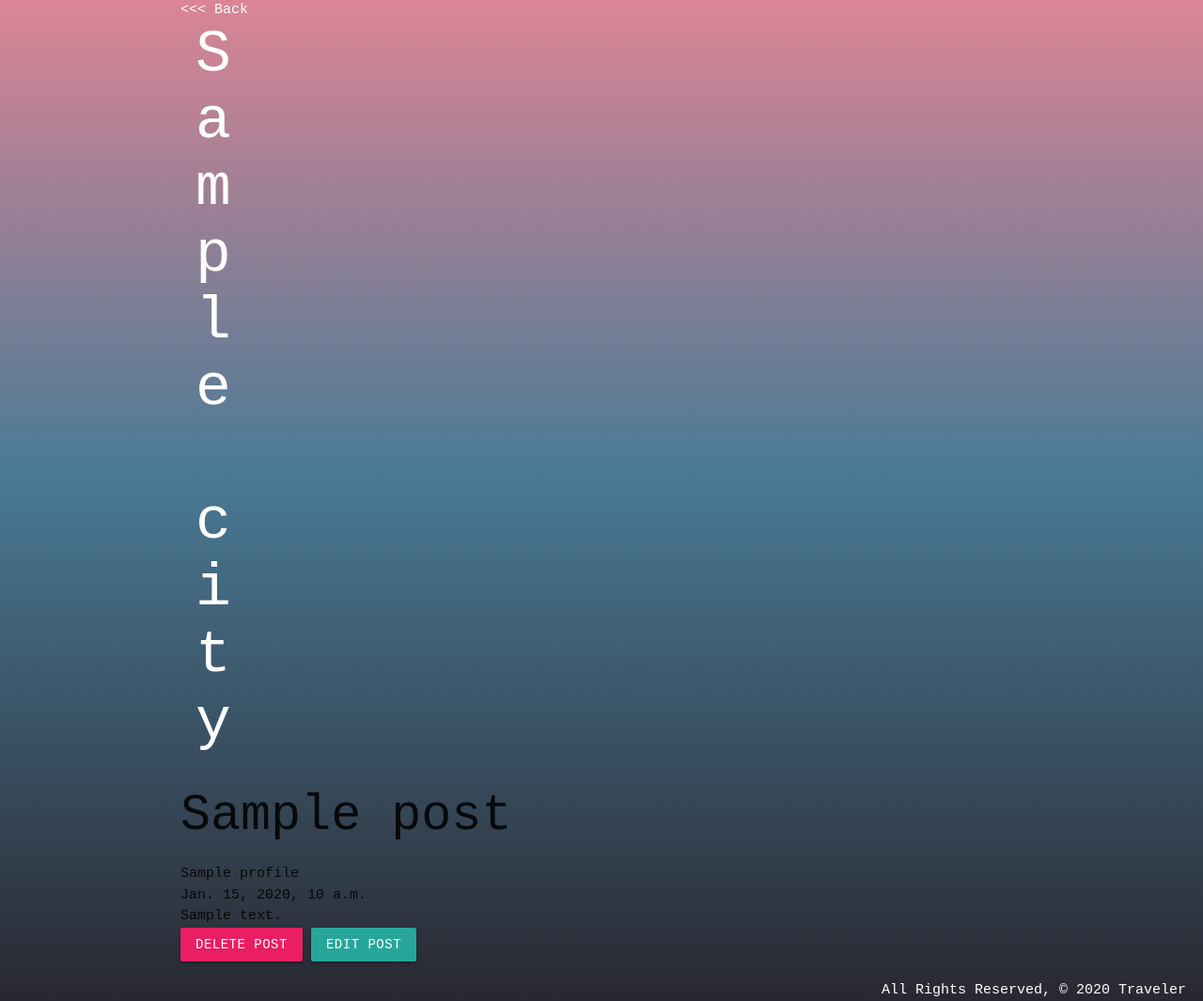
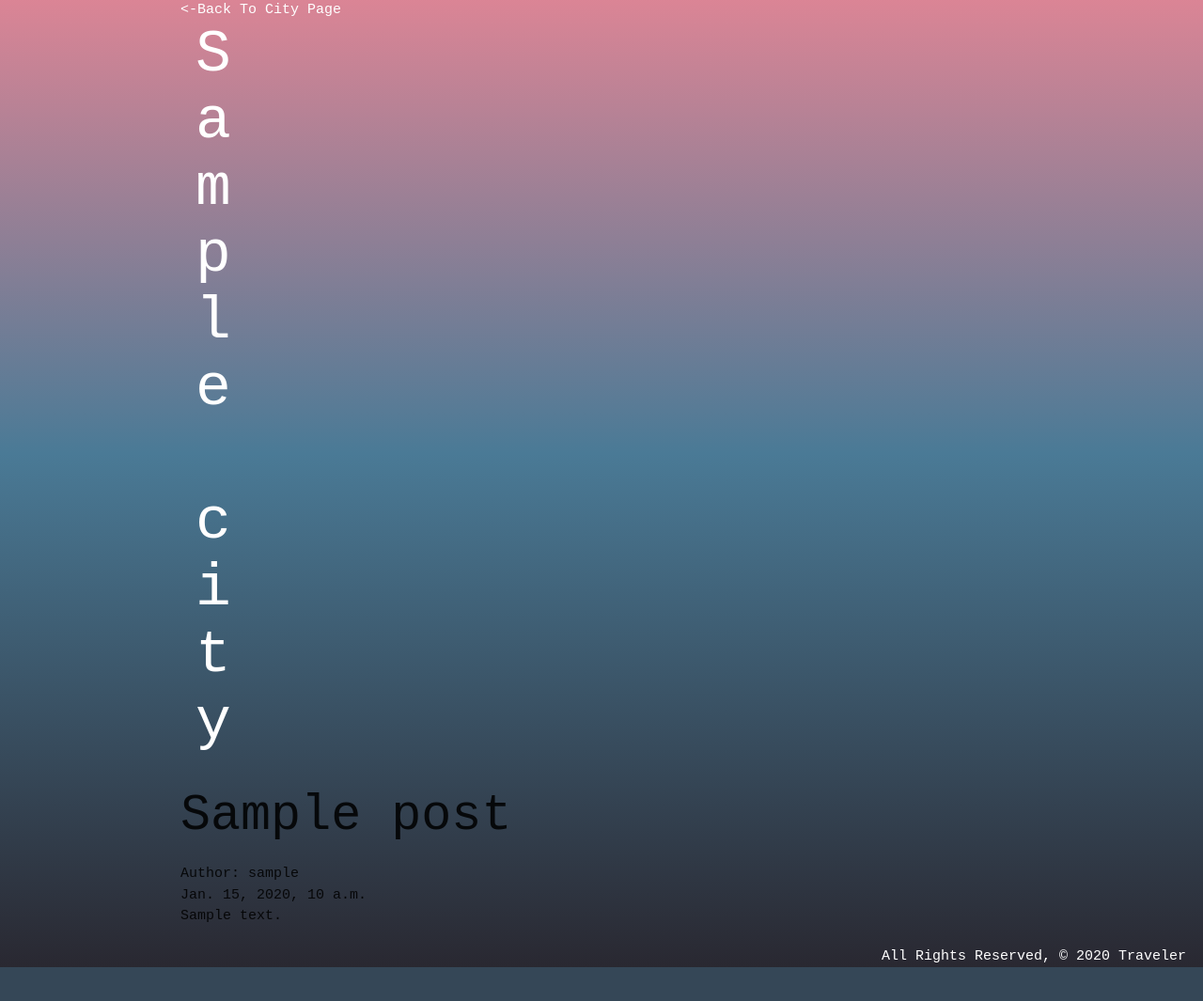
Before and after one commit to CSimoneCode/Project-Wayfarer, a Django app: page /posts/1/ in a window 1280 px wide. Shown: the part 64-1129 px from the top of the page at 94% size. After the commit the page ends 1093 px from the top, so only its background shows below. Run offline with Django 3.2, Linux system fonts and the light colour scheme; tables that the repository leaves empty hold one stand-in row (values such as "Sample post").

Commit message:
Adds functionality so users can only edit and delete their own posts

```diff
--- a/main_app/models.py
+++ b/main_app/models.py
@@ -24,10 +24,10 @@ class City(models.Model):
 
 
 class Posts(models.Model):
-    title = models.CharField(max_length=50)
+    title = models.CharField(max_length=200)
     author = models.ForeignKey(Profile, on_delete=models.CASCADE)
     post_date = models.DateTimeField(auto_now_add=True)
-    content = models.TextField(blank=True)
+    content = models.TextField()
     # hashtags = models.CharField() ### May need middleware for hashtag functionality - doing more research
     city = models.ForeignKey(City, on_delete=models.CASCADE)
 
--- a/main_app/templates/cities/detail.html
+++ b/main_app/templates/cities/detail.html
@@ -9,7 +9,7 @@
     <div><!--Do posts as cards?-->
         <a href="{% url 'posts_detail' post.id %}">
             {{ post.title }}
-        </a>
+        </a><span> - {{ post.author.user }} - {{ post.post_date }}</span>
     </div>
     {% endfor %}
     <a href="{% url 'add_post' city.id %}" class="btn">Add Post</a>
--- a/main_app/templates/posts/detail.html
+++ b/main_app/templates/posts/detail.html
@@ -2,16 +2,17 @@
 {% block title %}Post{% endblock %}
 
 {% block content %}
-<span><a href="{% url 'cities_detail' post.city.id %}" class="white-text"><<< Back</a></span>
+<span><a href="{% url 'cities_detail' post.city.id %}" class="white-text"><-Back To City Page</a></span>
 <h1>{{ post.city.name }}</h1>
 <h2>{{ post.title }}</h2>
-<div>{{ post.author }}</div>
+<div>Author: {{ post.author.user }}</div>
 <div>{{ post.post_date }}</div>
 <div>{{ post.content }}</div>
 <!-- <div>{{ post.hashtags }}</div> -->
 <div>{{ posts.city }}</div>
 
 
+{% if post.author.id == request.user.id %}
 <a class="waves-effect waves-light btn modal-trigger pink" href="#modal1">Delete Post</a>
 <div class="modal" id="modal1">
   <div class="modal-content">
@@ -26,5 +27,6 @@
   </div>
 </div>
 <a href="{% url 'edit_post' post.id %}" class="btn">Edit Post</a>
+{% endif %}
 
 {% endblock %}
--- a/main_app/templates/profiles/index.html
+++ b/main_app/templates/profiles/index.html
@@ -4,7 +4,7 @@
 {% block content %}
 <h2>{{ profile.name }}'s Page</h2>
 
-<p>Username: {{ request.user }}</p>
+<p>Username: {{ found_user }}</p>
 
 <p>Current City: {{ profile.current_city }}</p>
 <p>Past Cities: {{ profile.past_cities }}</p>
--- a/main_app/views.py
+++ b/main_app/views.py
@@ -19,9 +19,11 @@ def about(request):
 # --------------------------- PROFILE
 @login_required
 def profile(request):
-    found_user = User.objects.filter(id=request.user.id)
+    # found_user = User.objects.filter(id=request.user.id)
+    # profile = Profile.objects.filter(user=request.user)[0]
     posts = Posts.objects.filter(author=request.user.id)
-    profile = Profile.objects.filter(user=request.user)[0]
+    found_user = User.objects.get(id=request.user.id)
+    profile = Profile.objects.get(user=request.user)
     context = {
         'profile': profile,
         'found_user': found_user,
```
Also changed, not shown: main_app/migrations/0011_auto_20201105_0207.py (added), main_app/migrations/0012_auto_20201105_0207.py (added).
